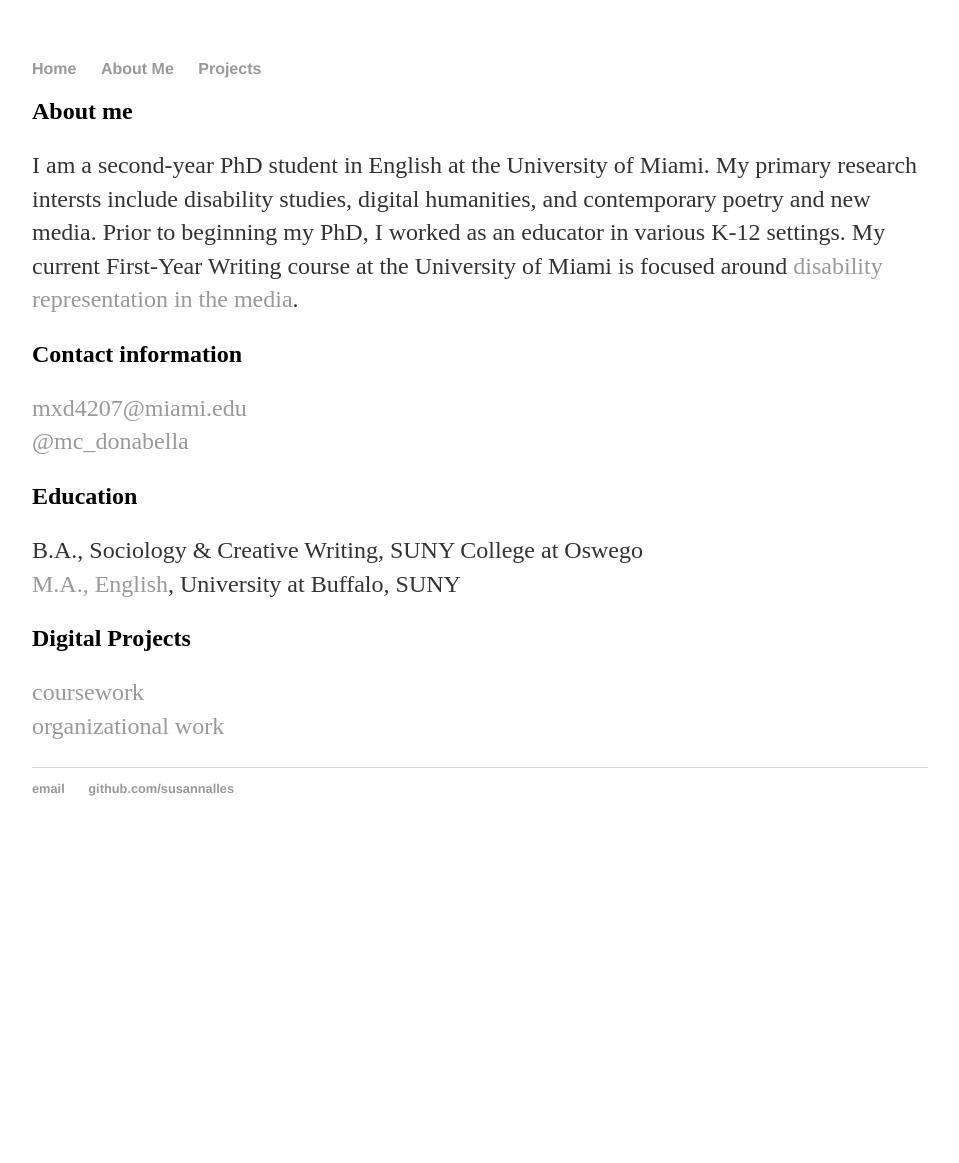
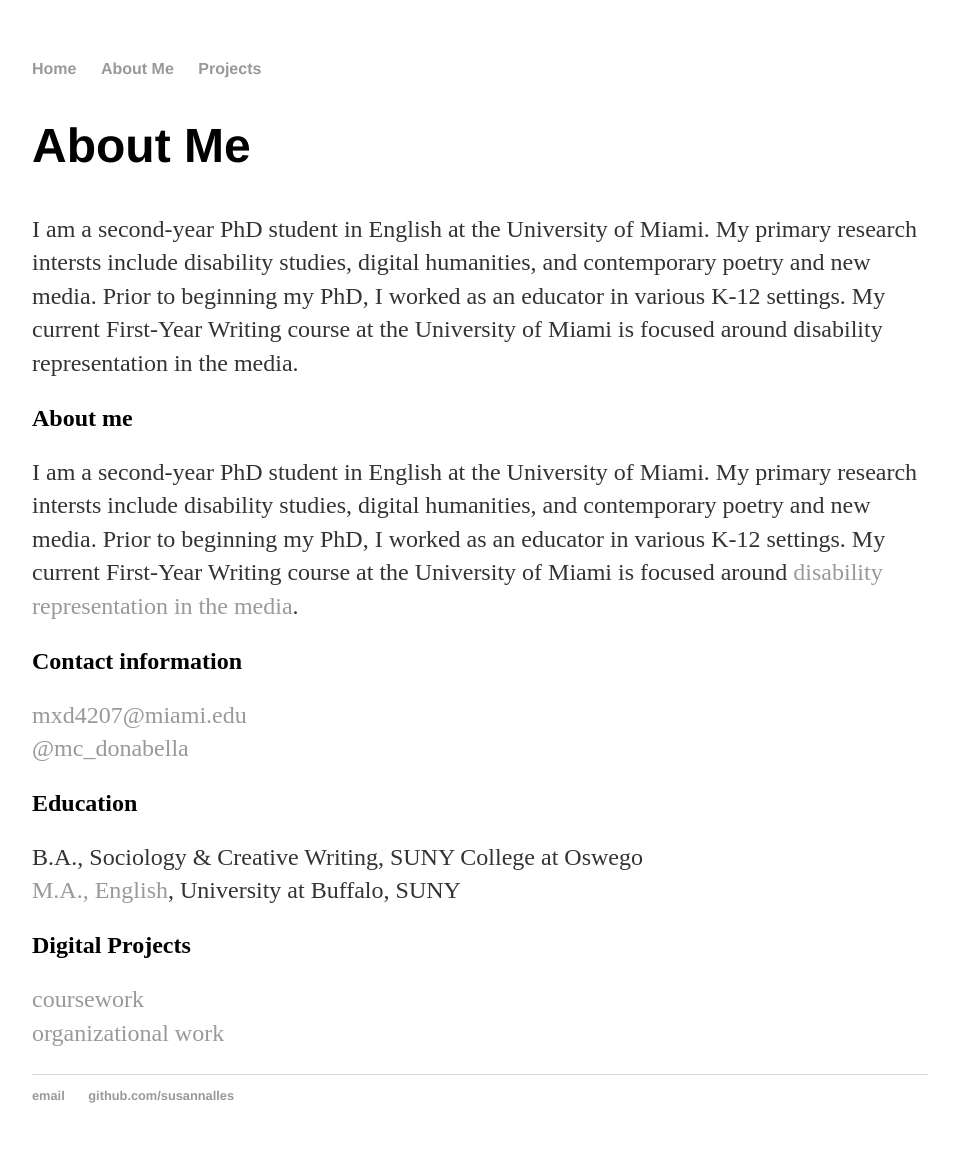
Before and after one commit to mdonabella/ENG613, a Jekyll site: the page built from index.md, in a window 1280 px wide. Shown: the whole page, without its empty margins (160-1119 px from the left). Built offline with Jekyll 4.4.1, drawn with Linux system fonts in a browser that asks for light colours; before the commit the page ends 900 px from its top, so only the background shows below that.

Commit message:
Update default.html

```diff
--- a/_layouts/default.html
+++ b/_layouts/default.html
@@ -12,7 +12,14 @@
 		        	<li><a href="/about">About Me</a></li>
 	        		<li><a href="/projects">Projects</a></li>
 
+
 	    		</ul>
+			<div class="tab-content">
+				<div id="about">
+					<h1>About Me</h1>
+					<p>I am a second-year PhD student in English at the University of Miami. My primary research intersts include disability studies, digital humanities, and contemporary poetry and new media. Prior to beginning my PhD, I worked as an educator in various K-12 settings. My current First-Year Writing course at the University of Miami is focused around disability representation in the media.</p>
+				</div>
+			</div>
 			</nav>
 			<div class="container">
 
```
